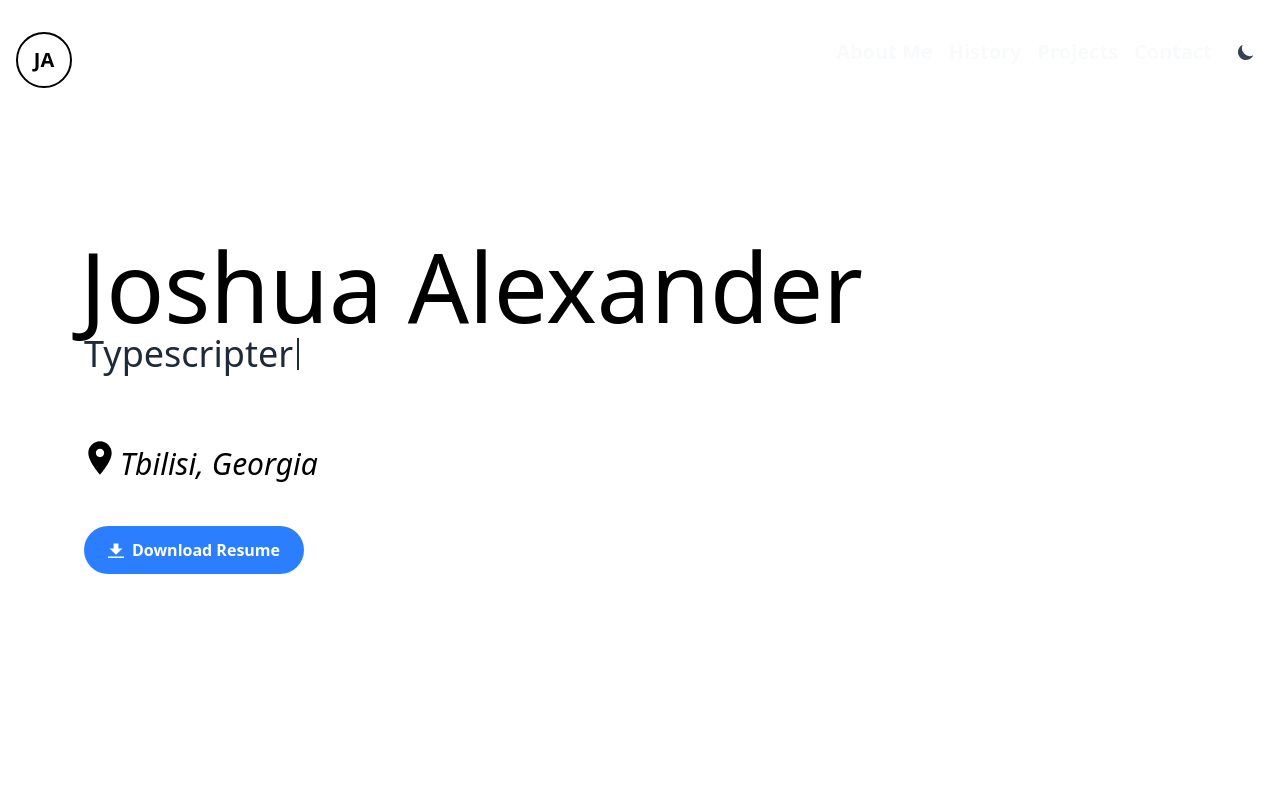
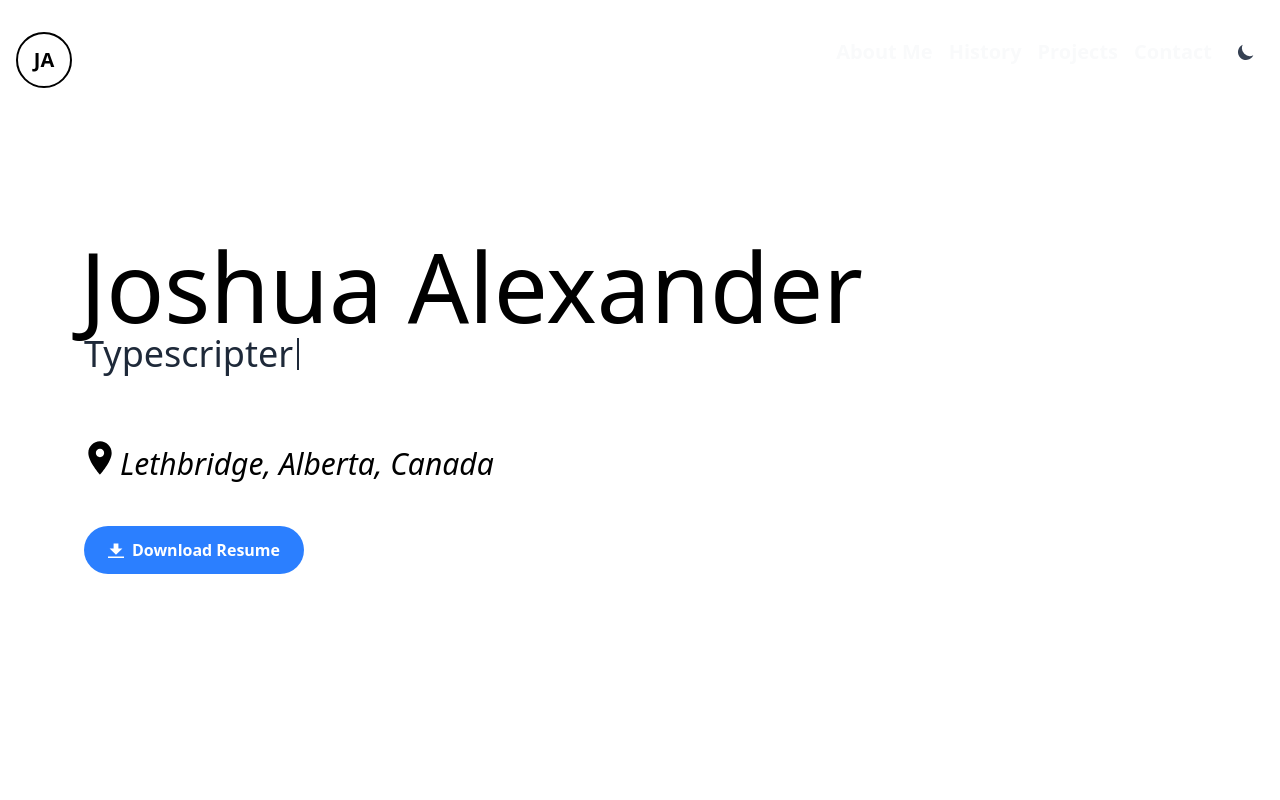
Before and after one commit to JoshuaAlexanderNeo/portfolio, a Next.js app: page / in a window 1280 px wide. Shown: the top 800 px of the page. Built offline with nearby package versions, Linux system fonts and the light colour scheme.

Commit message:
Update location and download link in Hero component

```diff
--- a/src/components/Hero/index.tsx
+++ b/src/components/Hero/index.tsx
@@ -60,11 +60,11 @@ const Hero: React.FC = () => {
 							<path d="M12 2C8.13 2 5 5.13 5 9c0 5.25 7 13 7 13s7-7.75 7-13c0-3.87-3.13-7-7-7zm0 9.5c-1.38 0-2.5-1.12-2.5-2.5s1.12-2.5 2.5-2.5 2.5 1.12 2.5 2.5-1.12 2.5-2.5 2.5z"></path>
 						</svg>
 						<div className="font-robotoCondensed mt-3 italic text-3xl">
-							Tbilisi, Georgia
+							Lethbridge, Alberta, Canada
 						</div>
 					</div>
 					<div className="mt-10">
-						<a href={"Joshua_Alexander.pdf"} download>
+						<a href={"Joshua_Alexander_21_10_2025.pdf"} download>
 							<Button buttonStyle={"rounded"} onClick={() => {}}>
 								<span className="flex items-center">
 									<svg
```
